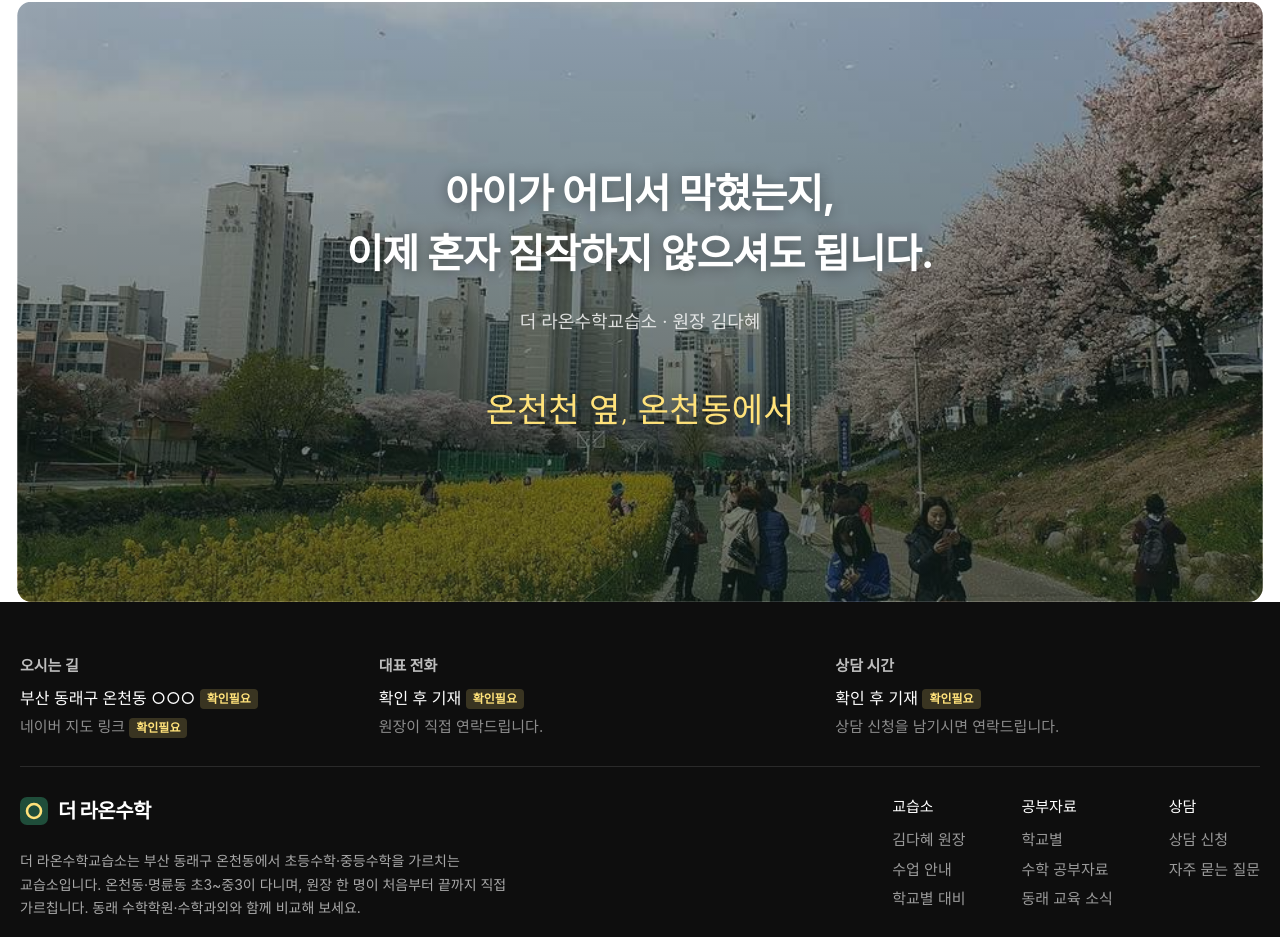
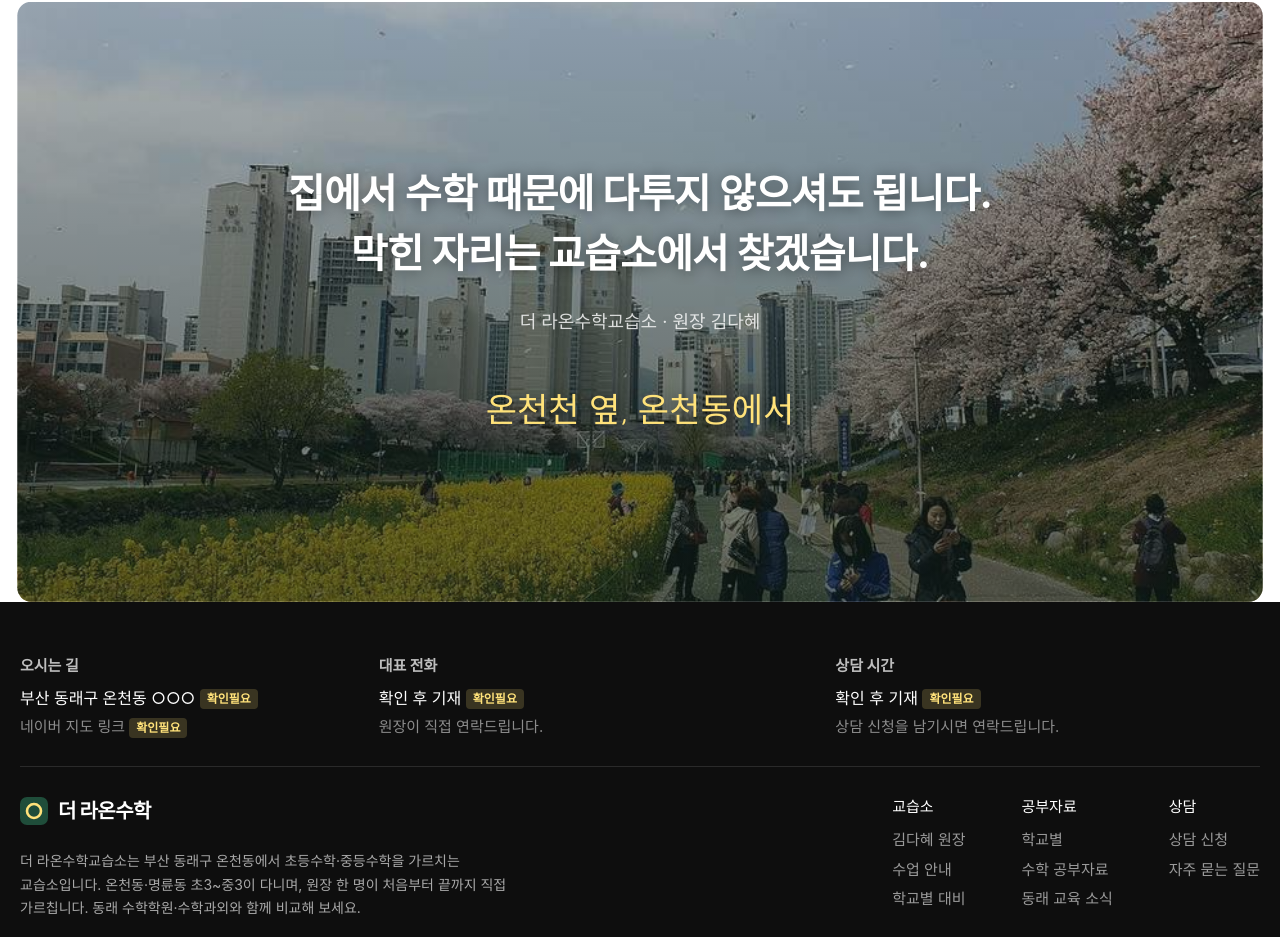
Before and after one commit to visang-marketing/theraon-math, a plain HTML site: page index.html in a window 1280 px wide. Shown: the part 8892-9829 px from the top of the page. Drawn offline with Linux system fonts and the light colour scheme; a web font is replaced by a local one.

Commit message:
마무리 문장 D안

```diff
--- a/index.html
+++ b/index.html
@@ -405,7 +405,7 @@
     <img class="epi__img" src="assets/oncheon-cheon-busan-in-spring.jpg" width="1100" height="825" alt="봄날 온천천 산책로와 벚꽃, 유채꽃" loading="lazy" decoding="async">
     <div class="epi__txt">
       <blockquote>
-        <p>아이가 어디서 막혔는지, <br>이제 혼자 짐작하지 않으셔도 됩니다.</p>
+        <p>집에서 수학 때문에 다투지 않으셔도 됩니다. <br>막힌 자리는 교습소에서 찾겠습니다.</p>
         <footer>더 라온수학교습소 · 원장 김다혜</footer>
       </blockquote>
       <p class="epi__place">온천천 옆, 온천동에서</p>
```
